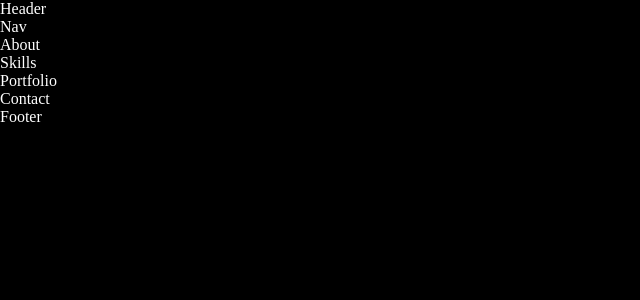
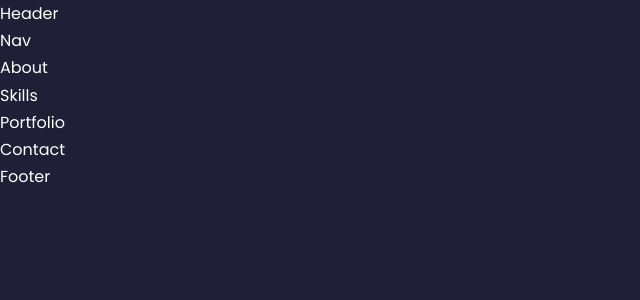
Before and after one commit to Ro-Galvan/professional-react-portfolio, a React (Create React App) app: page / in a window 1280 px wide. Shown: the top 300 px of the page, without its empty margins (0-640 px from the left). Built offline with nearby package versions, Linux system fonts and the light colour scheme.

Commit message:
added styling to main css file

```diff
--- a/src/index.css
+++ b/src/index.css
@@ -1,13 +1,53 @@
-body {
+/* google font using import url & font family */
+@import url('https://fonts.googleapis.com/css2?family=Poppins:wght@300;400;500;600&display=swap');
+/* css reset for all elements on app */
+* {
   margin: 0;
-  background-color: black;
-  color: white;
+  padding: 0;
+  border: 0;
+  outline: 0;
+  box-sizing: border-box;
+  /* li elements will have bullets removed */
+  list-style: none;
+  /* every text hyperlink will have underline removed */
+  text-decoration: none;
+
+
   /* font-family: -apple-system, BlinkMacSystemFont, 'Segoe UI', 'Roboto', 'Oxygen',
     'Ubuntu', 'Cantarell', 'Fira Sans', 'Droid Sans', 'Helvetica Neue',
     sans-serif; */
 }
 
-/* code {
-  font-family: source-code-pro, Menlo, Monaco, Consolas, 'Courier New',
-    monospace;
-} */
+/* css root variables that can be used anywhere in the app */
+:root {
+  --color-bg: #1f1f38;
+  /* on containers */
+  --color-bg-variant: #2c2c6c;
+  /* on buttons, icons, text */
+  --color-primary: #4db5ff;
+  --color-primary-variant: rgba(77,181,255,0.4);
+  --color-white: #fff;
+  --color-light: rgba(255,255,255,0.6);
+
+  /* for media queries */
+  --container-width-lg: 75%;
+  --container-width-md: 86 %;
+  --container-width-sm: 90 %;
+}
+/* when scrolling to sections of page */
+html {
+  scroll-behavior: smooth;
+}
+
+/* removing the scrollbar */
+::-webkit-scrollbar {
+  display: none;
+}
+
+body {
+  font-family: 'Poppins', sans-serif;
+  background: var(--color-bg);
+  color: var(--color-white);
+  line-height: 1.7;
+  /* background-image: ; */
+}
```
